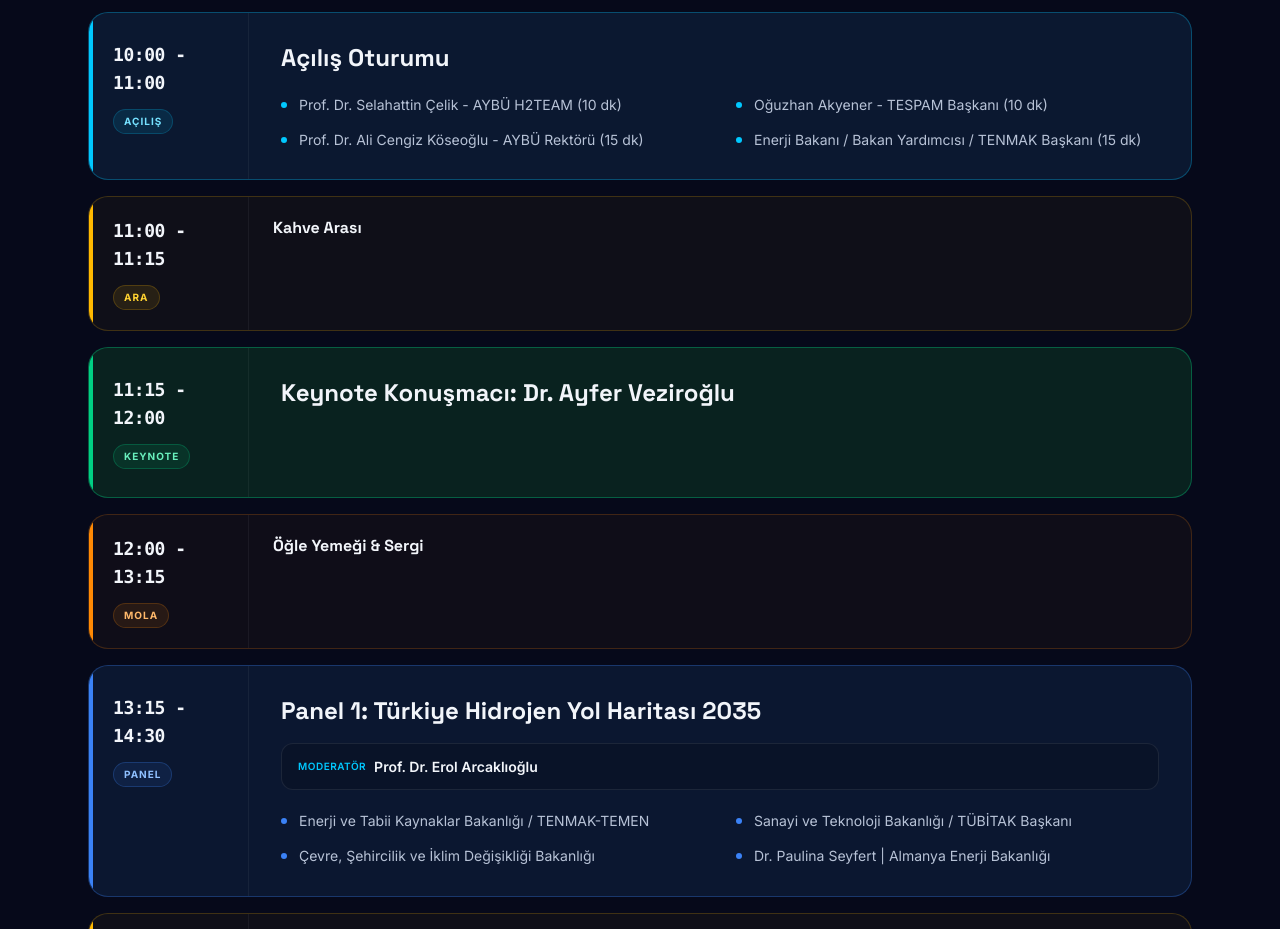
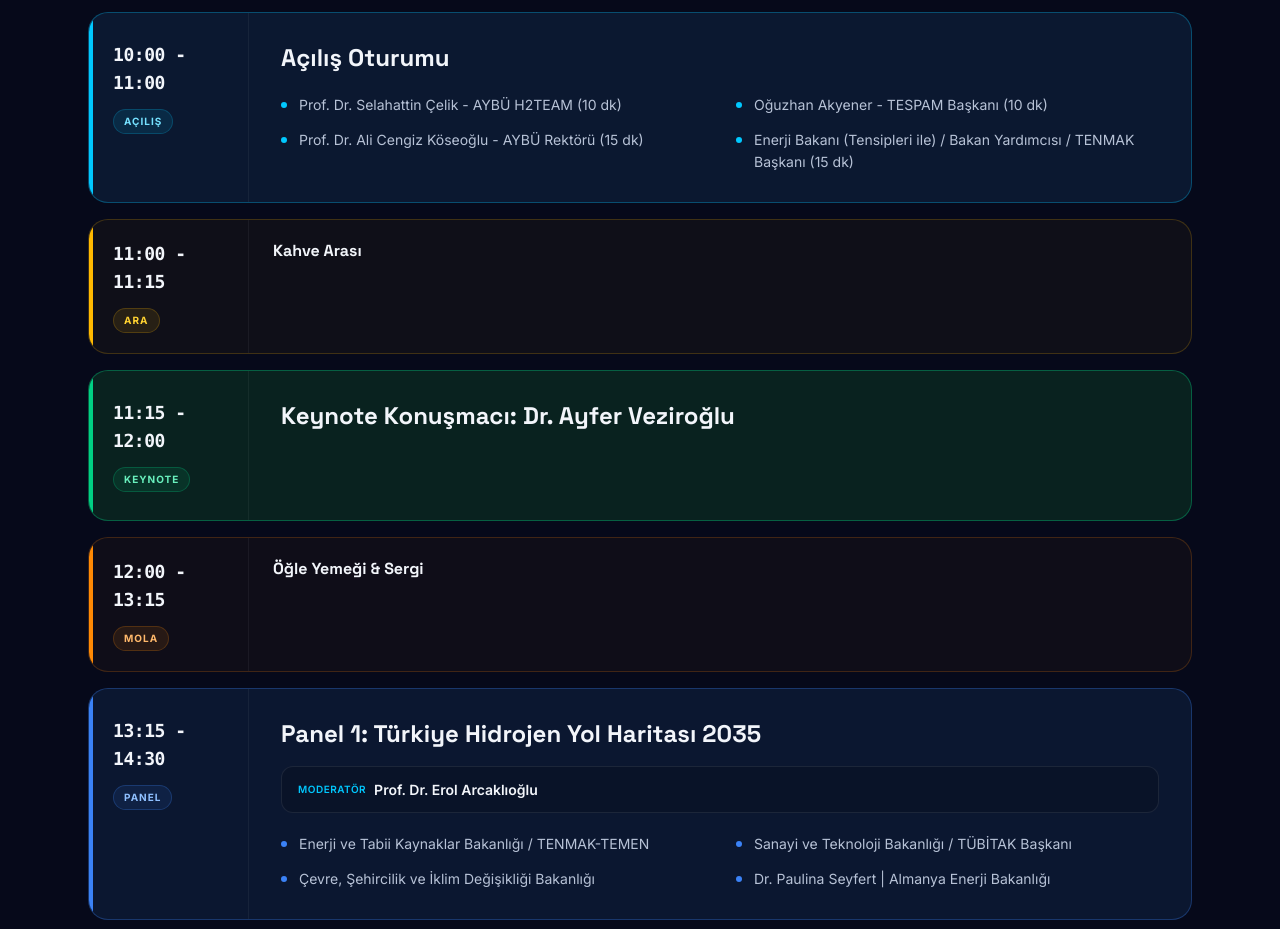
Before and after one commit to turkesdedeci/h2zirve, a Next.js app: page / in a window 1280 px wide. Shown: the part 2840-3769 px from the top of the page. Built offline with nearby package versions, Linux system fonts and the light colour scheme.

Commit message:
Add ministerial attendance note

```diff
--- a/src/components/Program.tsx
+++ b/src/components/Program.tsx
@@ -37,7 +37,7 @@ const day1: Session[] = [
       "Prof. Dr. Selahattin Çelik - AYBÜ H2TEAM (10 dk)",
       "Oğuzhan Akyener - TESPAM Başkanı (10 dk)",
       "Prof. Dr. Ali Cengiz Köseoğlu - AYBÜ Rektörü (15 dk)",
-      "Enerji Bakanı / Bakan Yardımcısı / TENMAK Başkanı (15 dk)",
+      "Enerji Bakanı (Tensipleri ile) / Bakan Yardımcısı / TENMAK Başkanı (15 dk)",
     ],
   },
   { time: "11:00 - 11:15", type: "break", title: "Kahve Arası" },
```
